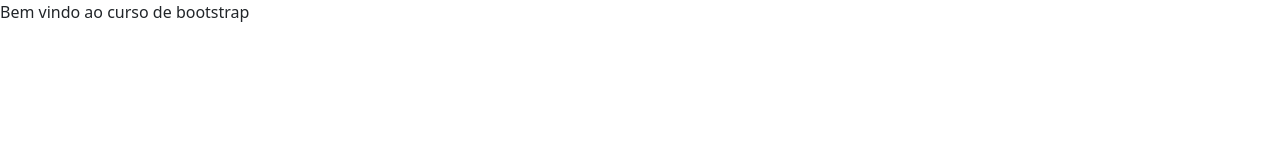
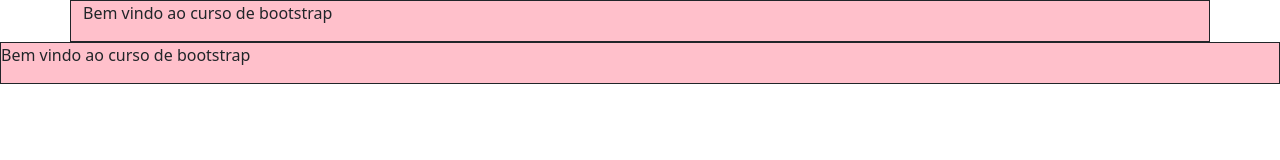
Before and after one commit to DiegoDantas02/bootstrap-senac, a plain HTML site: page index.html in a window 1280 px wide. Drawn offline with nearby package versions, Linux system fonts and the light colour scheme.

Commit message:
segunda aula

```diff
--- a/index.html
+++ b/index.html
@@ -3,13 +3,27 @@
 <head>
     <meta charset="UTF-8">
     <meta http-equiv="X-UA-Compatible" content="IE=edge">
-    <meta name="viewport" content="width=device-width, initial-scale=1.0">
+    <meta name="viewport" content="width=device-width, initial-scale=1.0, shrink-to-fit= no">
 
     <title>Trabalhando com bootstrap</title>
+
 <link href="https://cdn.jsdelivr.net/npm/bootstrap@5.3.0-alpha3/dist/css/bootstrap.min.css" rel="stylesheet" integrity="sha384-KK94CHFLLe+nY2dmCWGMq91rCGa5gtU4mk92HdvYe+M/SXH301p5ILy+dN9+nJOZ" crossorigin="anonymous">
+<link rel="stylesheet" href="style.css">
 </head>
 <body>
+    <div class="container destaque">
+
     <p>Bem vindo ao curso de bootstrap </p>
+
+
+</div>
+
+<div class="fluid-container destaque">
+
+    <p>Bem vindo ao curso de bootstrap </p>
+
+</div>
     <script src="https://cdn.jsdelivr.net/npm/bootstrap@5.3.0-alpha3/dist/js/bootstrap.bundle.min.js" integrity="sha384-ENjdO4Dr2bkBIFxQpeoTz1HIcje39Wm4jDKdf19U8gI4ddQ3GYNS7NTKfAdVQSZe" crossorigin="anonymous"></script>
+
 </body>
 </html>
--- /dev/null
+++ b/style.css
@@ -0,0 +1,4 @@
+.destaque{
+    border: 1px solid;
+    background-color: pink;
+}
```
Also changed, not shown: 6 other files.
